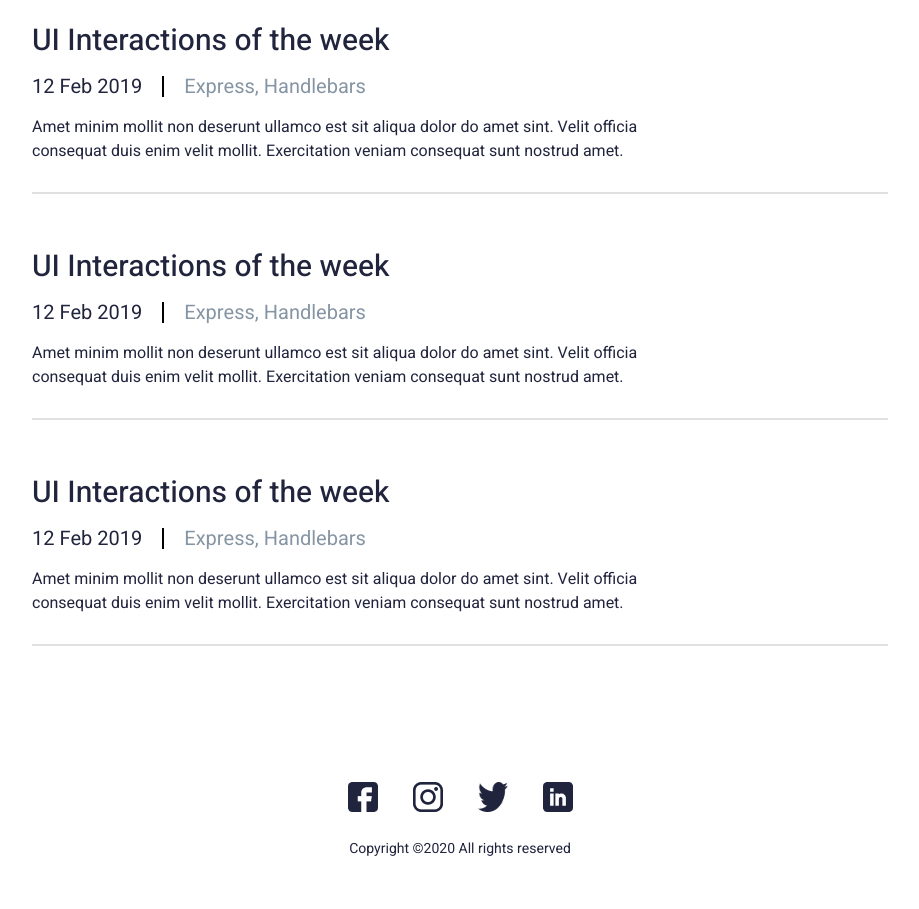
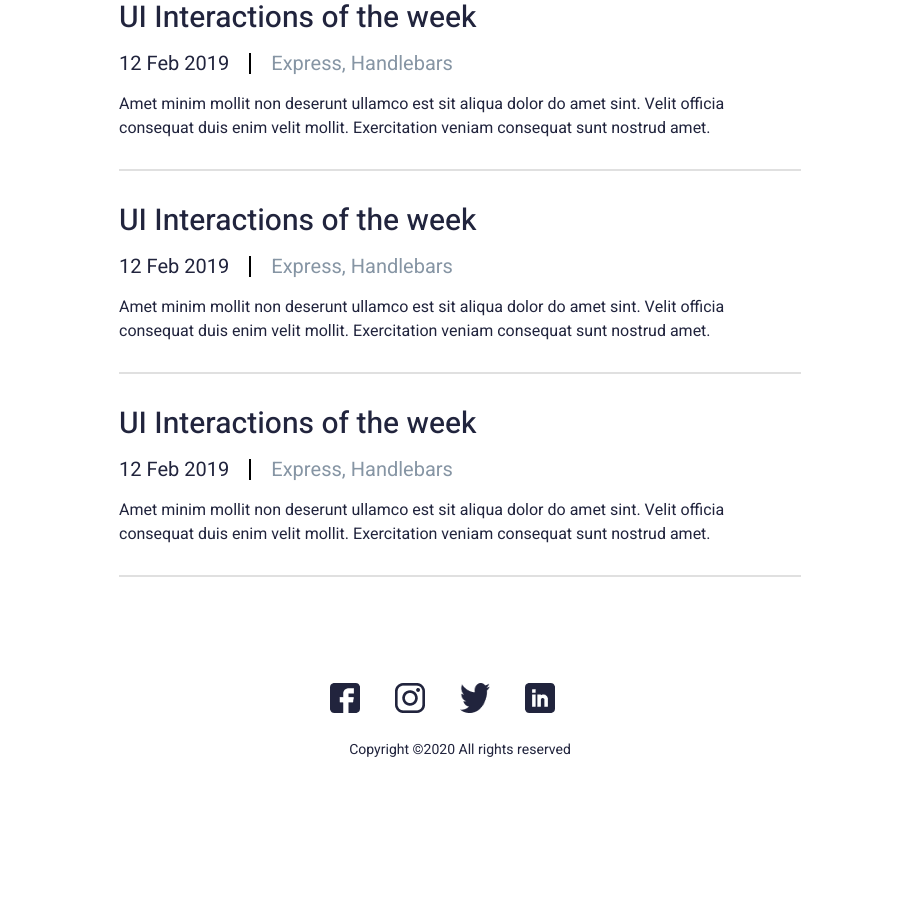
Before and after one commit to YuriiHavdo/Portfolio, a website: page src/html/blog.html in a window 1280 px wide. Shown: the part 442-1351 px from the top of the page, without its empty margins (180-1099 px from the left). After the commit the page ends 1252 px from the top, so only its background shows below. Drawn offline with nearby package versions, Linux system fonts and the light colour scheme; files that its build step writes are made by us from their sources; files whose address does not match are found by name.

Commit message:
upgrade blog page

```diff
--- a/src/html/blog.html
+++ b/src/html/blog.html
@@ -21,9 +21,9 @@
         </nav>
     </header>
     <main class="main">
-        <div class="blog container">
+        <div class="blog container" id="wrapper">
             <h1 class="blog-title">Blog</h1>
-            <div class="blog-container">
+            <div class="blog-container first">
                 <h3 class="subtitle">UI Interactions of the week</h3>
                 <div class="information">
                     <p class="date">12 Feb 2019</p>
@@ -70,13 +70,21 @@
         </div>
 
     </main>
-    <footer class="footer container">
+    <footer class="footer container" id="footer-blog">
         <div class="footer-content">
             <div class="footer-icons">
-                <img src="./img/faceebook.png" alt="faceebook" width="30px" height="30px">
-                <img src="./img/instagram.png" alt="instagram" width="30px" height="30px">
-                <img src="./img/twiter.png" alt="twiter" width="30px" height="30px">
-                <img src="./img/Linkedin.png" alt="Linkedin" width="30px" height="30px">
+                <a href="#">
+                    <img src="./img/faceebook.png" alt="faceebook" width="30px" height="30px">
+                </a>
+                <a href="#">
+                    <img src="./img/instagram.png" alt="instagram" width="30px" height="30px">
+                </a>
+                <a href="#">
+                    <img src="./img/twiter.png" alt="twiter" width="30px" height="30px">
+                </a>
+                <a href="#">
+                    <img src="./img/Linkedin.png" alt="Linkedin" width="30px" height="30px">
+                </a>
             </div>
             <p class="text">Copyright ©2020 All rights reserved</p>
         </div>
--- a/src/scss/style.scss
+++ b/src/scss/style.scss
@@ -304,12 +304,12 @@ body {
             display: flex;
             justify-content: center;
             align-items: center;
-                img {
-                    margin-right: 35px;
-                }
-                img:last-child {
+            a {
+                margin-right: 35px;
+                a:last-child {
                     margin: 0;
                 }
+            }
         }
         .text {
             display: flex;
@@ -323,14 +323,20 @@ body {
         }
     }
 }
+#footer-blog {
+    margin-top: 53px;
+}
 /*---------------------BLOG-PAGE------------------------*/
 .blog {
     .blog-title {
         @include fonts (44px,700,$darkcolor,$family);
         line-height: 60px;
     }
+    .blog-container.first {
+        margin-top: 55px;
+    }
     .blog-container {
-        margin-top: 55px;
+        margin-top: 32px;
         .subtitle {
             @include fonts (30px,500,$darkcolor,$family);
         }
@@ -367,3 +373,6 @@ body {
         margin-top: 29px;
     }
 }
+#wrapper {
+    max-width: 682px;
+}
```
Also changed, not shown: dist/blog.min.html, dist/css/style.min.css, dist/index.min.html, 1 other file.
